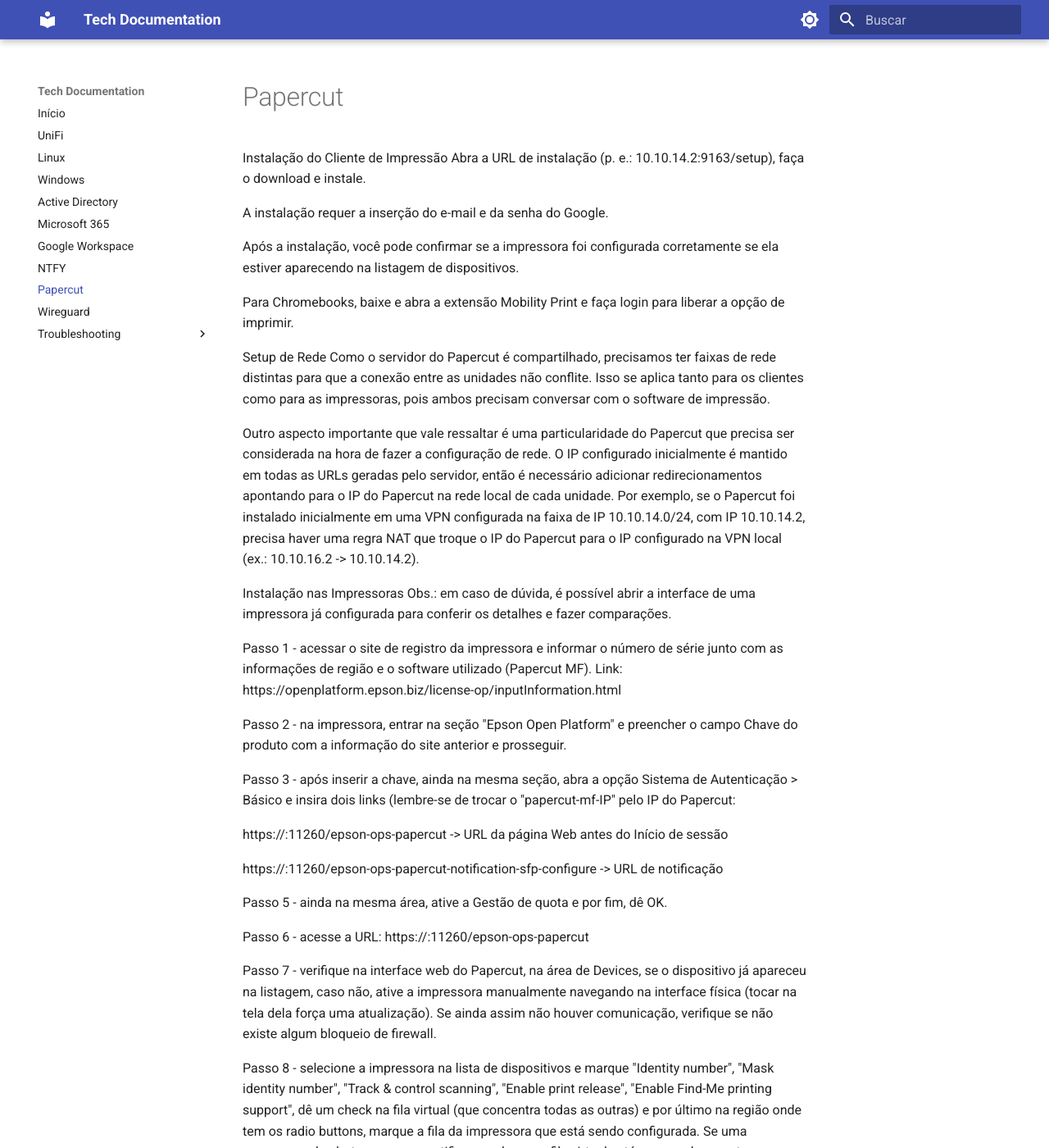
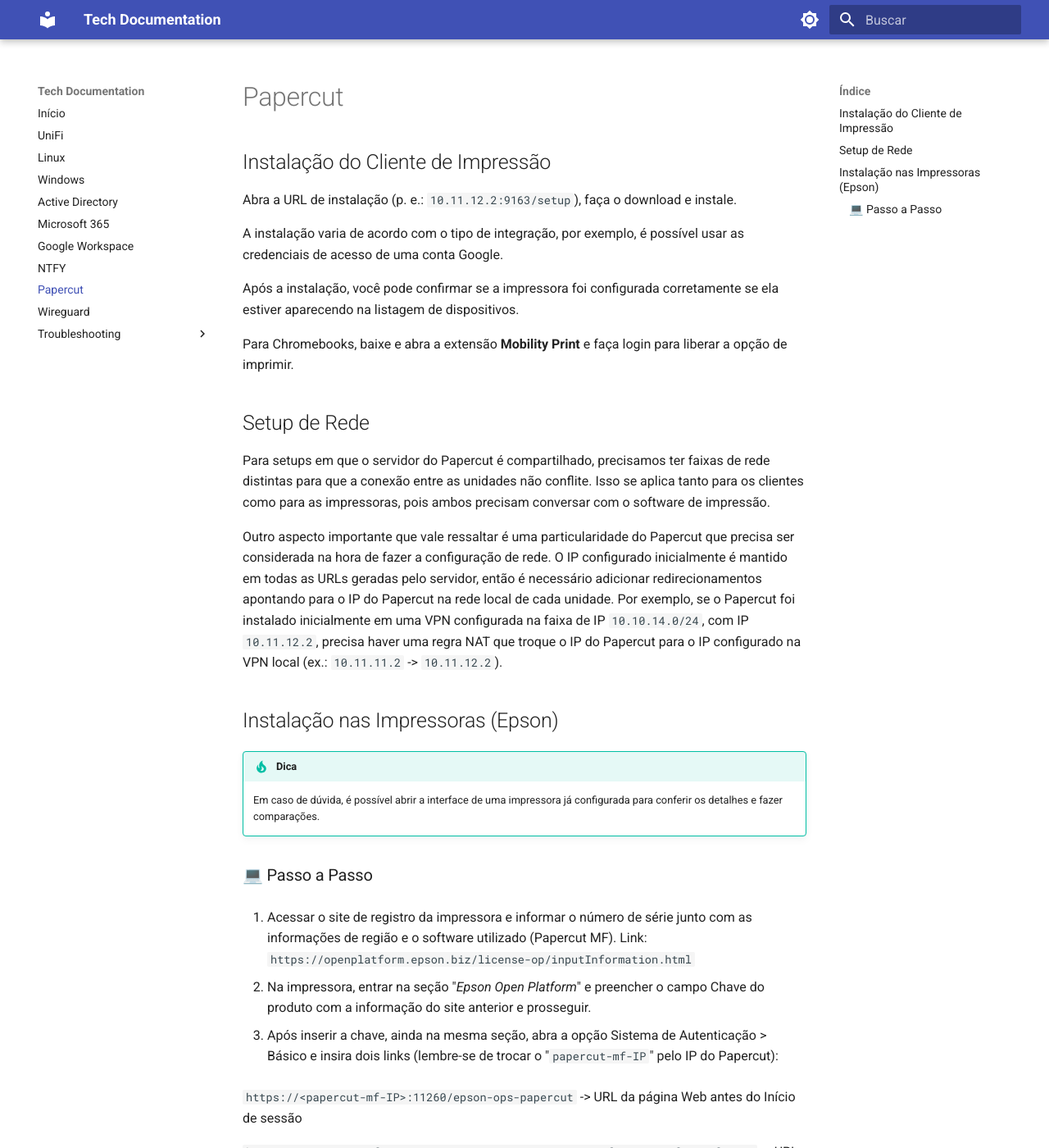
Before and after one commit to igor-go-ramos/tech-docs, an MkDocs documentation site: the page built from docs/papercut.md, in a window 1280 px wide and 1400 px high. Shown: the whole window at 82% size. Built offline with MkDocs 1.6.1 and Material for MkDocs 9.7.7, drawn with Linux system fonts in a browser that asks for light colours; some of the changed text lies outside the part shown.

Commit message:
Update Papercut, UniFi and WireGuard documentation for clarity and accuracy

```diff
--- a/docs/papercut.md
+++ b/docs/papercut.md
@@ -1,36 +1,39 @@
-Instalação do Cliente de Impressão
-Abra a URL de instalação (p. e.: 10.10.14.2:9163/setup), faça o download e instale.
+## Instalação do Cliente de Impressão
+Abra a URL de instalação (p. e.: `10.11.12.2:9163/setup`), faça o download e instale.
 
-A instalação requer a inserção do e-mail e da senha do Google.
+A instalação varia de acordo com o tipo de integração, por exemplo, é possível usar as credenciais de acesso de uma conta Google.
 
 Após a instalação, você pode confirmar se a impressora foi configurada corretamente se ela estiver aparecendo na listagem de dispositivos.
 
-Para Chromebooks, baixe e abra a extensão Mobility Print e faça login para liberar a opção de imprimir.
+Para Chromebooks, baixe e abra a extensão **Mobility Print** e faça login para liberar a opção de imprimir.
 
-Setup de Rede
-Como o servidor do Papercut é compartilhado, precisamos ter faixas de rede distintas para que a conexão entre as unidades não conflite. Isso se aplica tanto para os clientes como para as impressoras, pois ambos precisam conversar com o software de impressão.
+## Setup de Rede
+Para setups em que o servidor do Papercut é compartilhado, precisamos ter faixas de rede distintas para que a conexão entre as unidades não conflite. Isso se aplica tanto para os clientes como para as impressoras, pois ambos precisam conversar com o software de impressão.
 
-Outro aspecto importante que vale ressaltar é uma particularidade do Papercut que precisa ser considerada na hora de fazer a configuração de rede. O IP configurado inicialmente é mantido em todas as URLs geradas pelo servidor, então é necessário adicionar redirecionamentos apontando para o IP do Papercut na rede local de cada unidade. Por exemplo, se o Papercut foi instalado inicialmente em uma VPN configurada na faixa de IP 10.10.14.0/24, com IP 10.10.14.2, precisa haver uma regra NAT que troque o IP do Papercut para o IP configurado na VPN local (ex.: 10.10.16.2 -> 10.10.14.2).
+Outro aspecto importante que vale ressaltar é uma particularidade do Papercut que precisa ser considerada na hora de fazer a configuração de rede. O IP configurado inicialmente é mantido em todas as URLs geradas pelo servidor, então é necessário adicionar redirecionamentos apontando para o IP do Papercut na rede local de cada unidade. Por exemplo, se o Papercut foi instalado inicialmente em uma VPN configurada na faixa de IP `10.10.14.0/24`, com IP `10.11.12.2`, precisa haver uma regra NAT que troque o IP do Papercut para o IP configurado na VPN local (ex.: `10.11.11.2` -> `10.11.12.2`).
 
-Instalação nas Impressoras
-Obs.: em caso de dúvida, é possível abrir a interface de uma impressora já configurada para conferir os detalhes e fazer comparações.
+## Instalação nas Impressoras (Epson)
+!!!tip "Dica"
+    Em caso de dúvida, é possível abrir a interface de uma impressora já configurada para conferir os detalhes e fazer comparações.
 
-Passo 1 - acessar o site de registro da impressora e informar o número de série junto com as informações de região e o software utilizado (Papercut MF). Link: https://openplatform.epson.biz/license-op/inputInformation.html
+### 💻 Passo a Passo
 
-Passo 2 - na impressora, entrar na seção "Epson Open Platform" e preencher o campo Chave do produto com a informação do site anterior e prosseguir.
+1. Acessar o site de registro da impressora e informar o número de série junto com as informações de região e o software utilizado (Papercut MF). Link: `https://openplatform.epson.biz/license-op/inputInformation.html`
 
-Passo 3 - após inserir a chave, ainda na mesma seção, abra a opção Sistema de Autenticação > Básico e insira dois links (lembre-se de trocar o "papercut-mf-IP" pelo IP do Papercut:
+2. Na impressora, entrar na seção "*Epson Open Platform*" e preencher o campo Chave do produto com a informação do site anterior e prosseguir.
 
-https://<papercut-mf-IP>:11260/epson-ops-papercut -> URL da página Web antes do Início de sessão
+3. Após inserir a chave, ainda na mesma seção, abra a opção Sistema de Autenticação > Básico e insira dois links (lembre-se de trocar o "`papercut-mf-IP`" pelo IP do Papercut):
 
-https://<papercut-mf-IP>:11260/epson-ops-papercut-notification-sfp-configure -> URL de notificação
+`https://<papercut-mf-IP>:11260/epson-ops-papercut` -> URL da página Web antes do Início de sessão
 
-Passo 5 - ainda na mesma área, ative a Gestão de quota e por fim, dê OK.
+`https://<papercut-mf-IP>:11260/epson-ops-papercut-notification-sfp-configure` -> URL de notificação
 
-Passo 6 - acesse a URL: https://<papercut-mf-IP>:11260/epson-ops-papercut
+5. Ainda na mesma área, ative a Gestão de quota e por fim, dê *OK*.
 
-Passo 7 - verifique na interface web do Papercut, na área de Devices, se o dispositivo já apareceu na listagem, caso não, ative a impressora manualmente navegando na interface física (tocar na tela dela força uma atualização). Se ainda assim não houver comunicação, verifique se não existe algum bloqueio de firewall.
+6. Acesse a URL: `https://<papercut-mf-IP>:11260/epson-ops-papercut`
 
-Passo 8 - selecione a impressora na lista de dispositivos e marque "Identity number", "Mask identity number", "Track & control scanning", "Enable print release", "Enable Find-Me printing support", dê um check na fila virtual (que concentra todas as outras) e por último na região onde tem os radio buttons, marque a fila da impressora que está sendo configurada. Se uma mensagem de alerta aparecer, certifique-se de que a fila virtual está agregando as outras (Printers > Printer List > Fila Virtual > Job Redirection Settings).
+7. Verifique na interface web do Papercut, na área de *Devices*, se o dispositivo já apareceu na listagem, caso não, ative a impressora manualmente navegando na interface física (tocar na tela dela força uma atualização). Se ainda assim não houver comunicação, verifique se não existe algum bloqueio de *firewall*.
 
-Passo 9 - ainda na mesma área de configuração da impressora, abra a seção de Configurações avançadas ("Advanced Config") e atualize o campo "ext-device.epson.admin-password" com a senha da interface web da impressora sendo configurada (geralmente é o número de série).
+8. Selecione a impressora na lista de dispositivos e marque "*Identity number*", "*Mask identity number*", "*Track & control scanning*", "*Enable print release*", "*Enable Find-Me printing support*", dê um *check* na fila virtual (que concentra todas as outras) e por último na região onde tem os radio buttons, marque a fila da impressora que está sendo configurada. Se uma mensagem de alerta aparecer, certifique-se de que a fila virtual está agregando as outras (*Printers > Printer List > Fila Virtual > Job Redirection Settings*).
+
+9. Ainda na mesma área de configuração da impressora, abra a seção de Configurações avançadas ("*Advanced Config*") e atualize o campo "*ext-device.epson.admin-password*" com a senha da interface web da impressora sendo configurada (geralmente é o número de série).
```
Also changed, not shown: docs/unifi.md (+4 -4 lines), docs/wireguard.md (+22 -6 lines).
